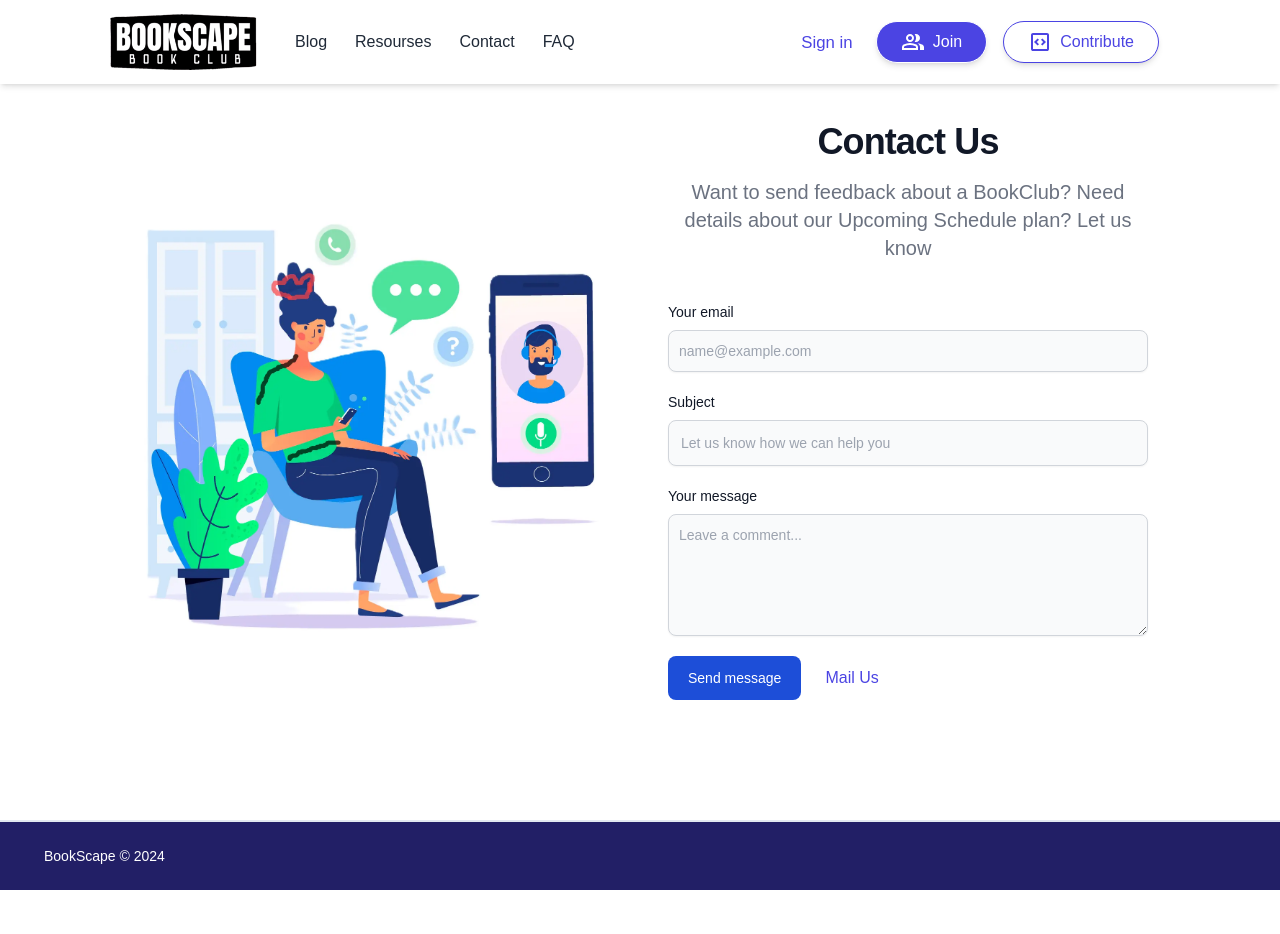
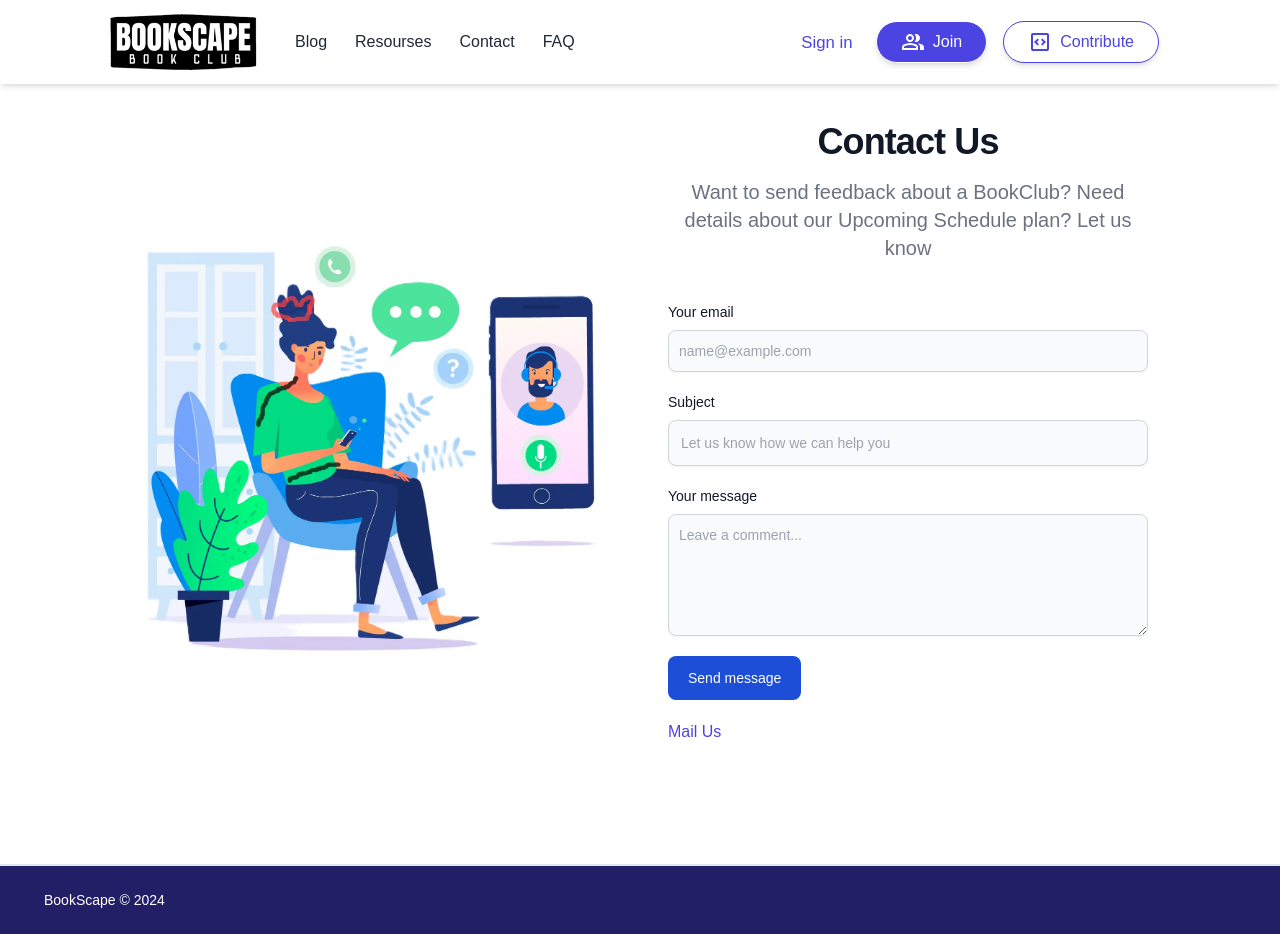
Before and after one commit to Nishantjaryal/bookclub, a Next.js app: page /contact in a window 1280 px wide. Before the commit the page ends 890 px from the top, so only its background shows below. Built offline with nearby package versions, Linux system fonts and the light colour scheme; no server answers.

Commit message:
Update Contact.tsx

```diff
--- a/components/Contact.tsx
+++ b/components/Contact.tsx
@@ -1,4 +1,6 @@
+
 "use client";
+
 import React from "react";
 import { contactHeaders } from "@/constants/constants";
 import Link from "next/link";
@@ -20,7 +22,7 @@ const Contact = () => {
         <p className="mb-8 lg:mb-10 font-light text-center text-gray-500 sm:text-xl">
           {contactHeaders.description}
         </p>
-        <form>
+        <form name="contact" method="post" data-netlify="true">
           <div>
             <label
               htmlFor="email"
@@ -76,6 +78,9 @@ const Contact = () => {
             >
               Send message
             </button>
+          </div>
+        </form>
+        <div className="mt-5">
           <Link
           target="_blank"
           className="text-primary underline-offset-4 hover:underline"
@@ -84,7 +89,7 @@ const Contact = () => {
           Mail Us
         </Link>
         </div>
-        </form>
+
       </div>
     </section>
   );
```
Lines whose indentation alone changed are shown as unchanged.
